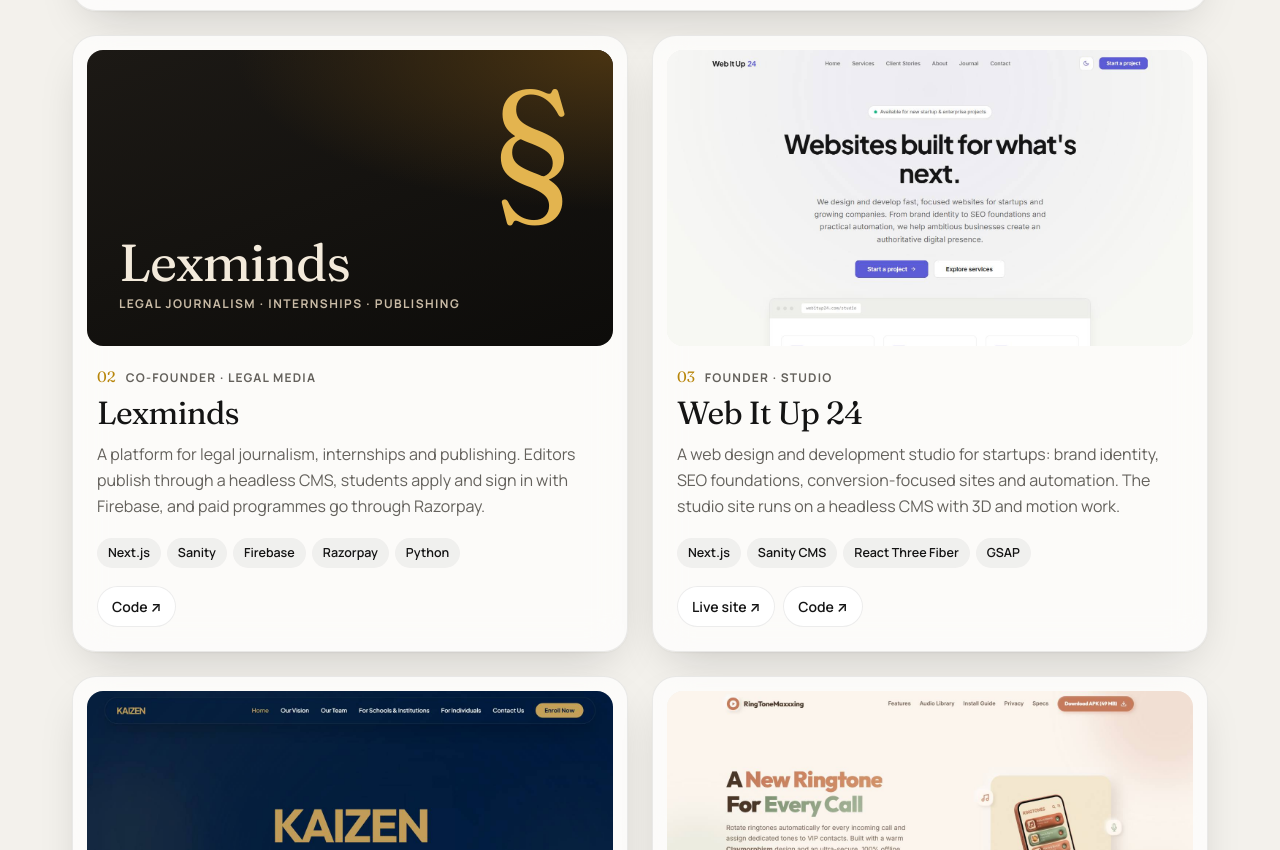
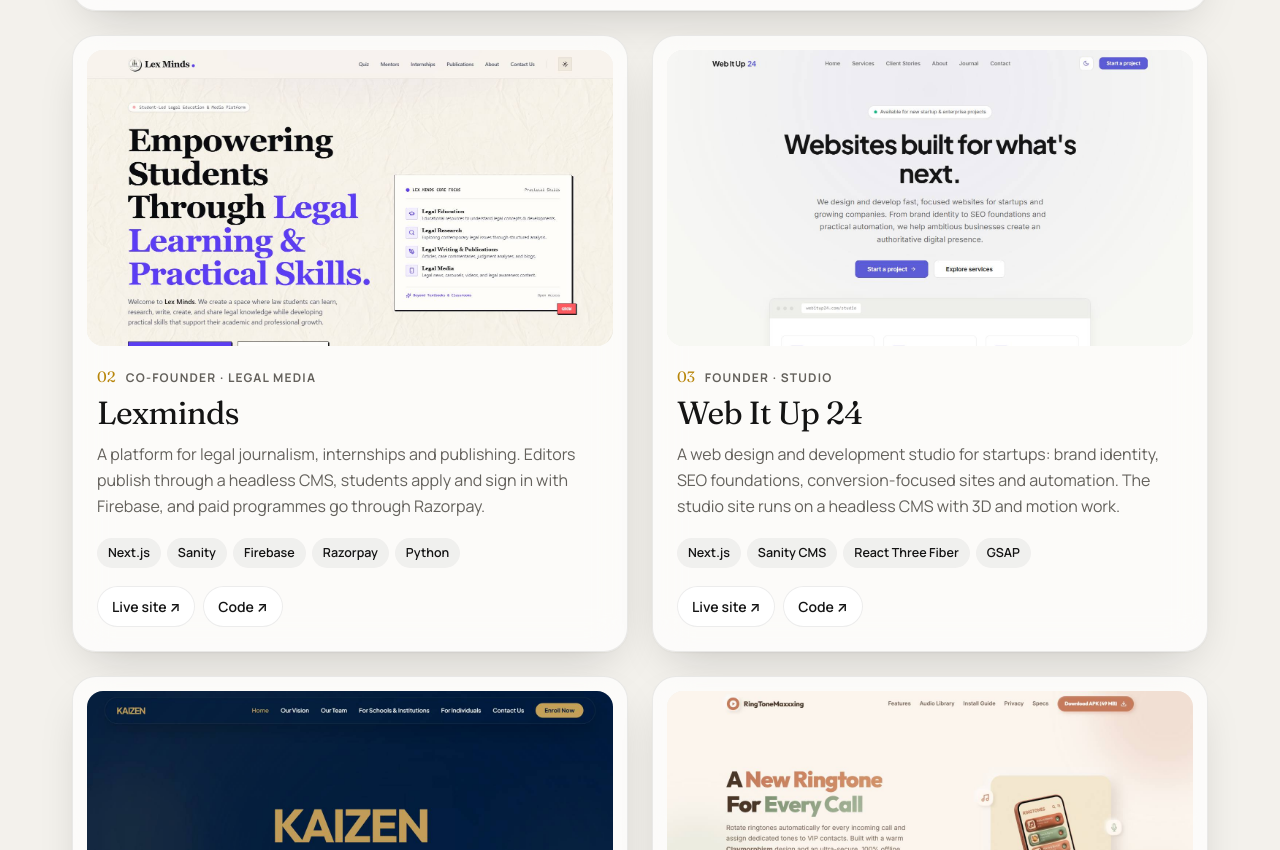
Before and after one commit to webitupofficial/prem-portfolio, a plain HTML site: page index.html in a window 1280 px wide. Shown: the part 2460-3310 px from the top of the page. Drawn offline with Linux system fonts and the light colour scheme.

Commit message:
Lexminds: link live site lexminds.in and use its screenshot
Co-Authored-By: Claude Opus 5.5 <noreply@anthropic.com>

```diff
--- a/index.html
+++ b/index.html
@@ -123,7 +123,7 @@
         </li>
         <li class="card venture reveal">
           <span class="role">Co-founder</span>
-          <a class="v-name" href="https://github.com/webitupofficial/Lexminds" target="_blank" rel="noopener">Lexminds <span aria-hidden="true">↗</span></a>
+          <a class="v-name" href="https://www.lexminds.in/" target="_blank" rel="noopener">Lexminds <span aria-hidden="true">↗</span></a>
           <p>Legal journalism, internships and publishing.</p>
         </li>
         <li class="card venture reveal">
@@ -182,19 +182,15 @@
 
       <div class="grid">
         <article class="card project reveal">
-          <a class="shot" href="https://github.com/webitupofficial/Lexminds" target="_blank" rel="noopener" aria-label="Open Lexminds on GitHub">
-            <div class="cover cover-lex" role="img" aria-label="Lexminds cover">
-              <span class="cover-mark">§</span>
-              <span class="cover-title">Lexminds</span>
-              <span class="cover-sub">Legal journalism · Internships · Publishing</span>
-            </div>
+          <a class="shot" href="https://www.lexminds.in/" target="_blank" rel="noopener" aria-label="Open Lexminds">
+            <img src="assets/projects/lexminds.jpg" alt="Lex Minds homepage: Empowering students through legal learning and practical skills" loading="lazy" width="1440" height="900" />
           </a>
           <div class="meta">
             <p class="kicker"><span>02</span>Co-founder · Legal media</p>
             <h3>Lexminds</h3>
             <p class="desc">A platform for legal journalism, internships and publishing. Editors publish through a headless CMS, students apply and sign in with Firebase, and paid programmes go through Razorpay.</p>
             <ul class="stack"><li>Next.js</li><li>Sanity</li><li>Firebase</li><li>Razorpay</li><li>Python</li></ul>
-            <p class="links"><a href="https://github.com/webitupofficial/Lexminds" target="_blank" rel="noopener">Code ↗</a></p>
+            <p class="links"><a href="https://www.lexminds.in/" target="_blank" rel="noopener">Live site ↗</a><a href="https://github.com/webitupofficial/Lexminds" target="_blank" rel="noopener">Code ↗</a></p>
           </div>
         </article>
 
```
Also changed, not shown: assets/projects/lexminds.jpg (added).
